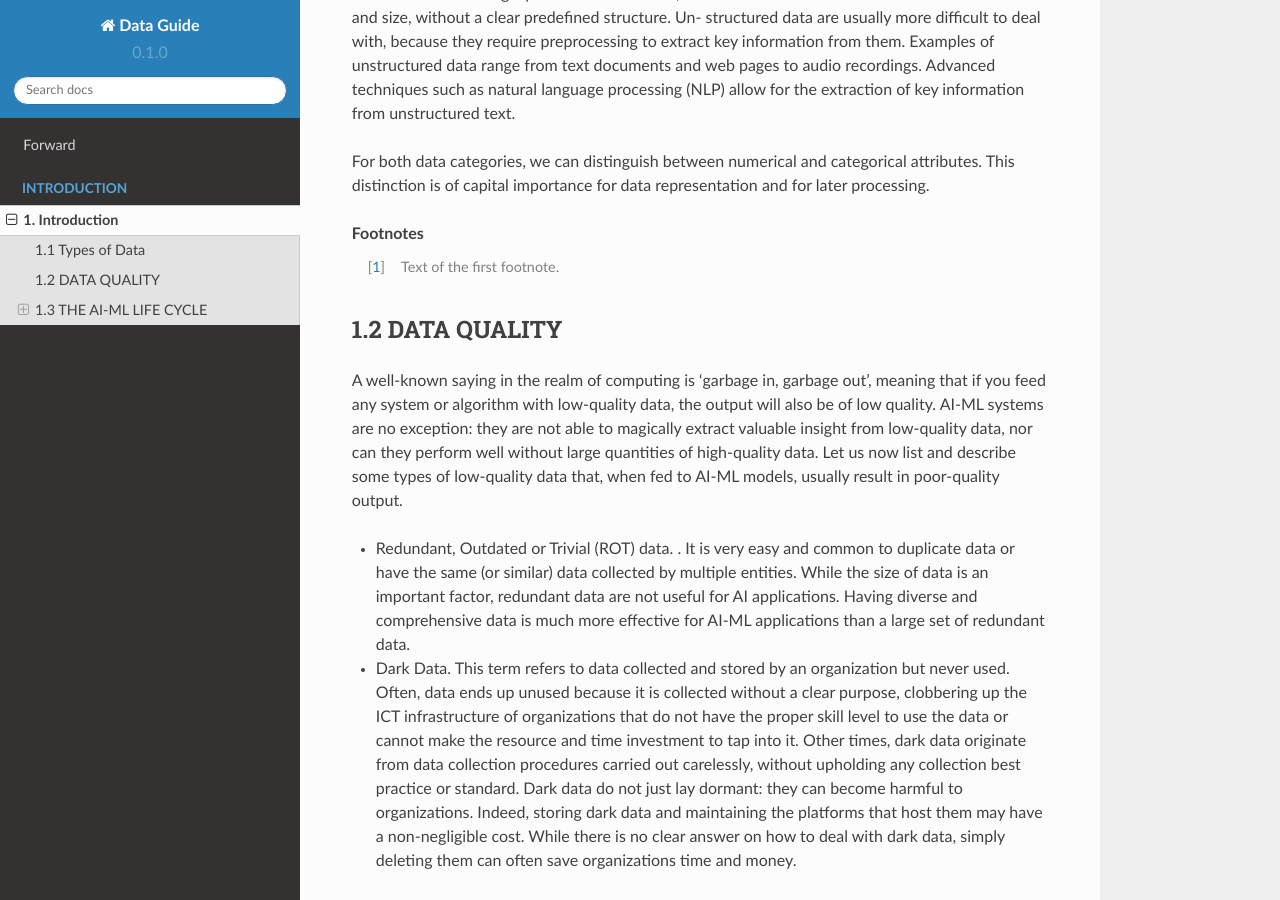
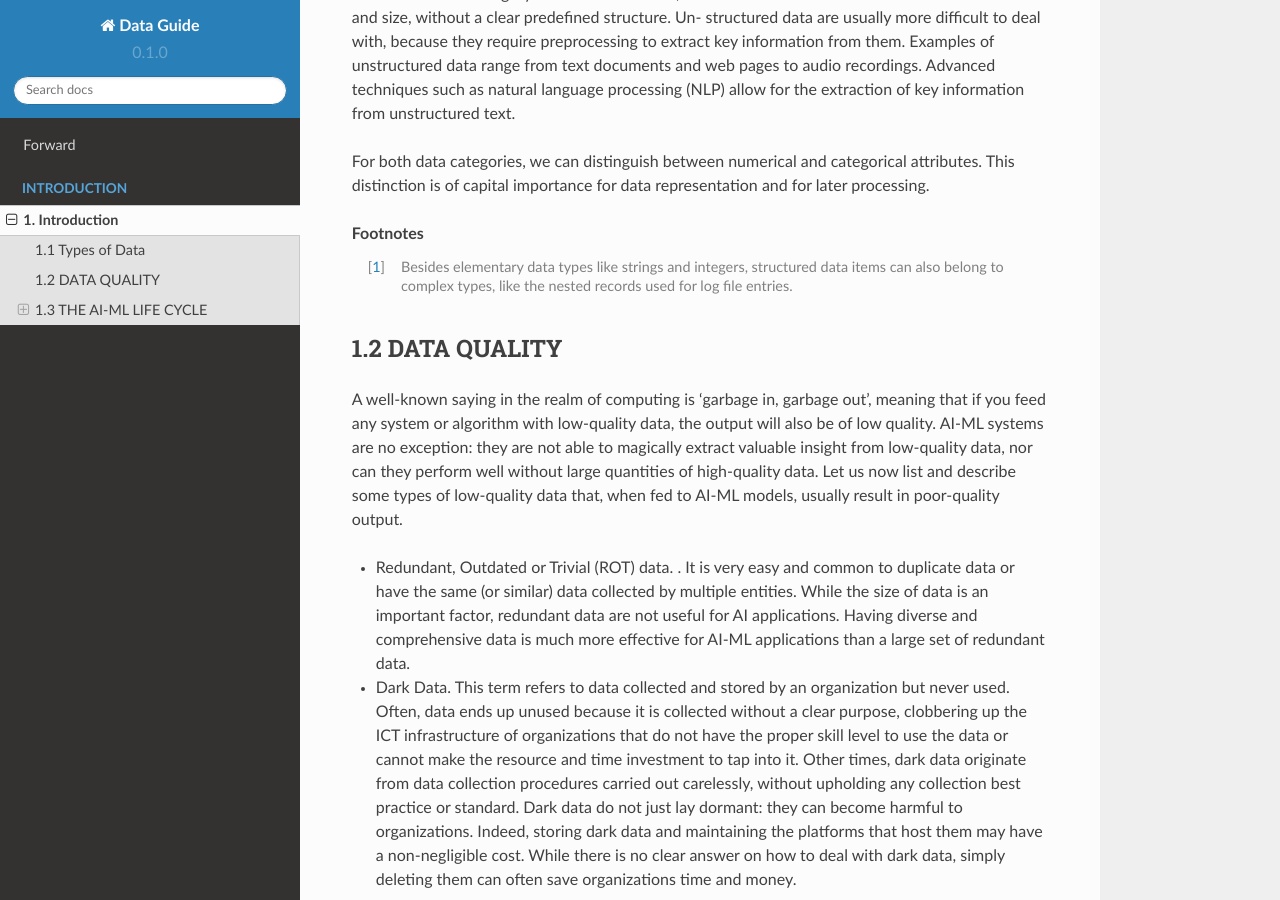
Before and after one commit to Musab0/DataGuide, a Sphinx documentation site: the page built from docs/source/introduction.rst, in a window 1280 px wide and 900 px high, scrolled down 1242 px. Built offline with Sphinx 7.4.7 and the Read the Docs theme 2.0.0, drawn with Linux system fonts in a browser that asks for light colours; pages that are not in the unit, such as notebooks, are missing from menus.

Commit message:
Update introduction.rst

```diff
--- a/docs/source/introduction.rst
+++ b/docs/source/introduction.rst
@@ -21,7 +21,7 @@ For both data categories, we can distinguish between numerical and categorical a
 
 .. rubric:: Footnotes
 
-.. [#f1] Text of the first footnote.
+.. [#f1]  Besides elementary data types like strings and integers, structured data items can also belong to complex types, like the nested records used for log file entries.
 
 1.2	DATA QUALITY
 ---------
```
